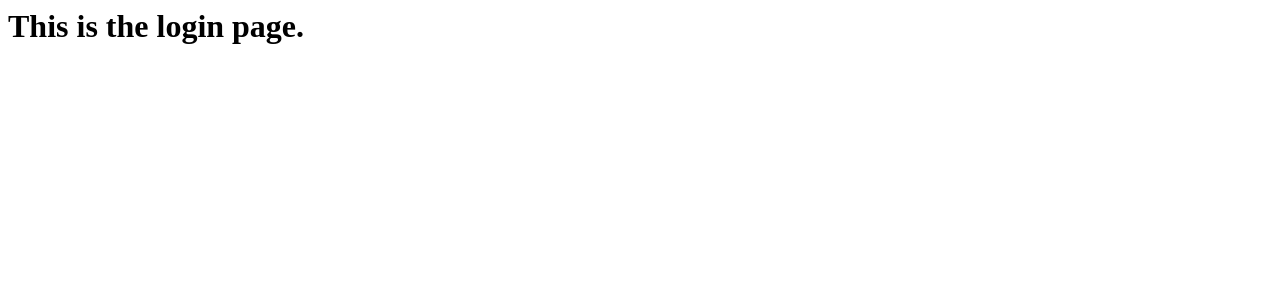
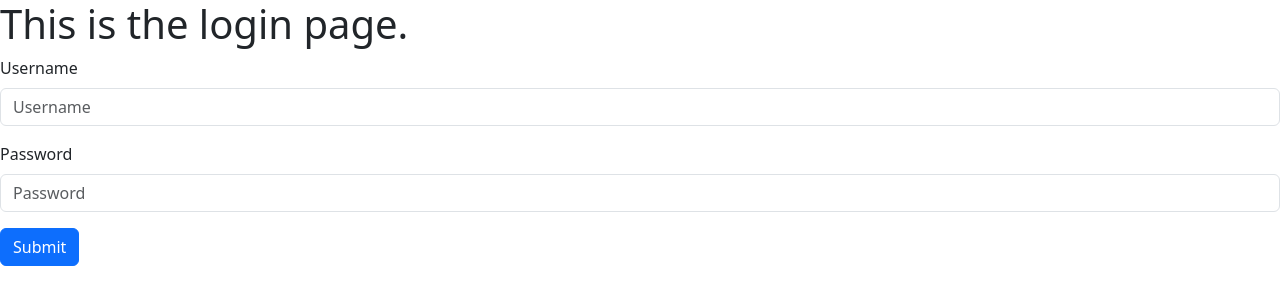
Before and after one commit to dharveyasp/8_django_custom, a Django app: page /passmanage/login/ in a window 1280 px wide. Shown: the top 305 px of the page. Run offline with Django 4.2, Linux system fonts and the light colour scheme; some libraries are stand-ins or nearby versions.

Commit message:
Created working login page using FormView and testuser.

```diff
--- a/dhpass/dhpass/settings.py
+++ b/dhpass/dhpass/settings.py
@@ -38,6 +38,7 @@ INSTALLED_APPS = [
     'django.contrib.messages',
     'django.contrib.staticfiles',
     'passmanage',
+    'bootstrap5',
 ]
 
 MIDDLEWARE = [
--- a/dhpass/passmanage/forms.py
+++ b/dhpass/passmanage/forms.py
@@ -1,5 +1,6 @@
 from django import forms
 from .models import User
+
 non_allowed_usernames = ['abc']
 
 
@@ -57,7 +58,7 @@ class LoginForm(forms.Form):
     username = forms.CharField(widget=forms.TextInput(
         attrs={
             "class": "form-control"
-    }))
+        }))
     password = forms.CharField(
         widget=forms.PasswordInput(
             attrs={
--- a/dhpass/passmanage/templates/passmanage/login.html
+++ b/dhpass/passmanage/templates/passmanage/login.html
@@ -1,3 +1,19 @@
+{% load bootstrap5 %}
+
+{% bootstrap_css %}
+{% bootstrap_javascript %}
+
+{% bootstrap_messages %}
+
 {% load static %}
 
 <h1>This is the login page.</h1>
+<form action="" method="POST" class="LoginForm">
+    {% csrf_token %}
+    {% bootstrap_form form %}
+    {% buttons %}
+        <button type="submit" class="btn btn-primary">
+            Submit
+        </button>
+    {% endbuttons %}
+</form>
--- a/dhpass/passmanage/views.py
+++ b/dhpass/passmanage/views.py
@@ -1,23 +1,54 @@
-from django.shortcuts import render
+from django.contrib.auth import authenticate, login, logout
+from django.shortcuts import render, redirect
+from django.contrib import messages
+from django.contrib.auth.decorators import login_required
+from django.db.models import Q
 from django.views import generic
+from django.urls import reverse, reverse_lazy
+
+from .models import User
+from .forms import *
 
 
 class Home(generic.TemplateView):
     template_name = 'passmanage/home.html'
 
 
-class Login(generic.TemplateView):
+class Login(generic.FormView):
+    model = User
+    form_class = LoginForm
     template_name = 'passmanage/login.html'
+    success_url = reverse_lazy('home')
 
-    def sign_in(self):
-        """Signin Function"""
-        return
+    # TEMP CHANGE^ REROUTE TO DASHBOARD
+
+    # def get_context_data(self):
+    #     """Used with"""
+    #     context = super().get_context_data()
+    #     context['form'] = self.form_class(self.request.POST or None)
+    #     return context
+
+    def form_valid(self, form):
+        if self.request.user.is_authenticated:
+            messages.success(self.request, "You are already logged in as %s " % self.request.user)
+            return redirect(Home)
+        username = form.cleaned_data.get("username")
+        password = form.cleaned_data.get("password")
+        user = authenticate(self.request, username=username, password=password)
+        if user is not None:
+            login(self.request, user)
+            return super().form_valid(form)
+        else:
+            messages.warning(self.request, 'Please enter the correct password!')
+            # return render(self.request, self.template_name, {'form': form})
+            return super().form_invalid(form)
 
 
 class Register(generic.TemplateView):
     template_name = 'passmanage/register.html'
 
 
+@login_required()
 class Passwords:
     pass
 
```
Also changed, not shown: 2 other files.
